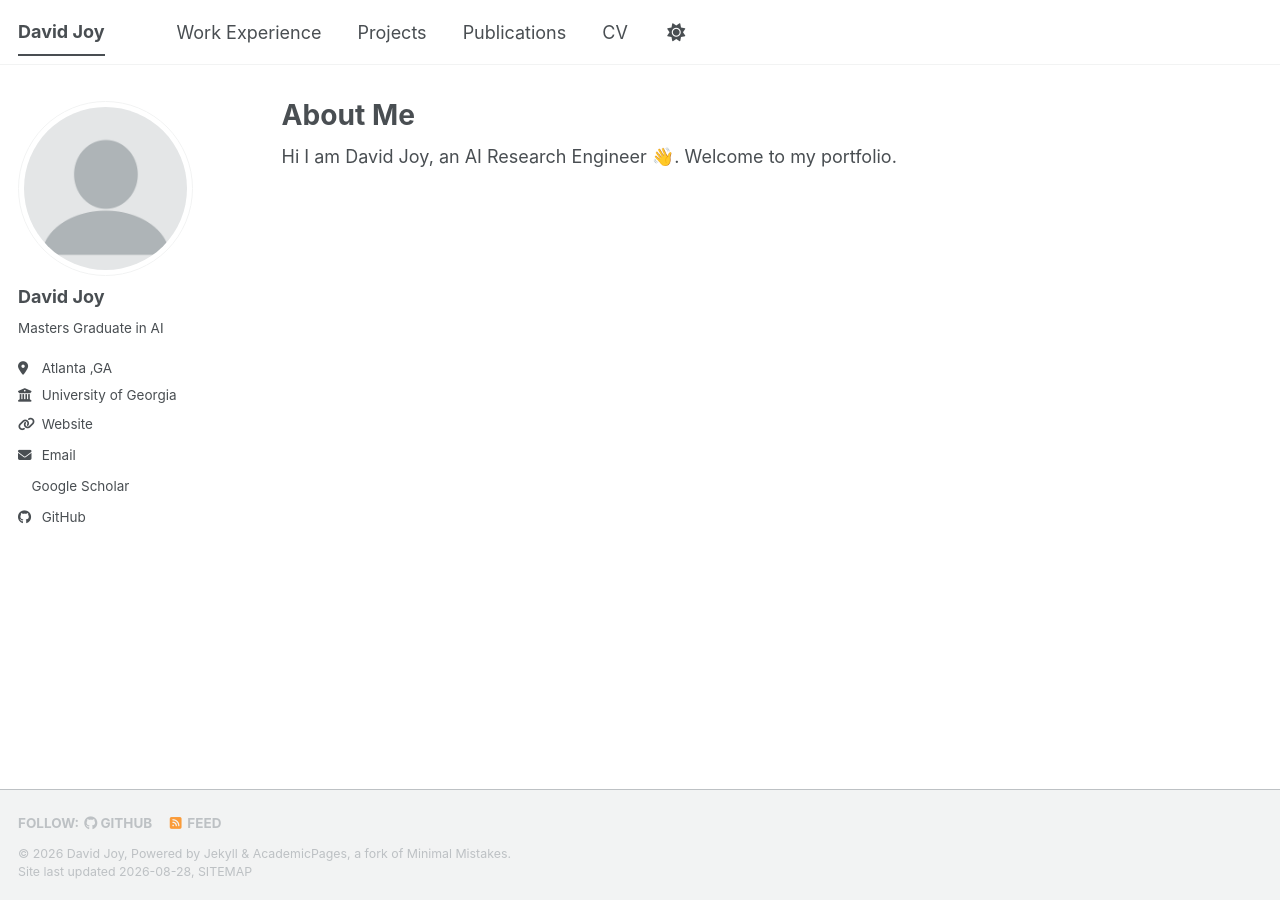
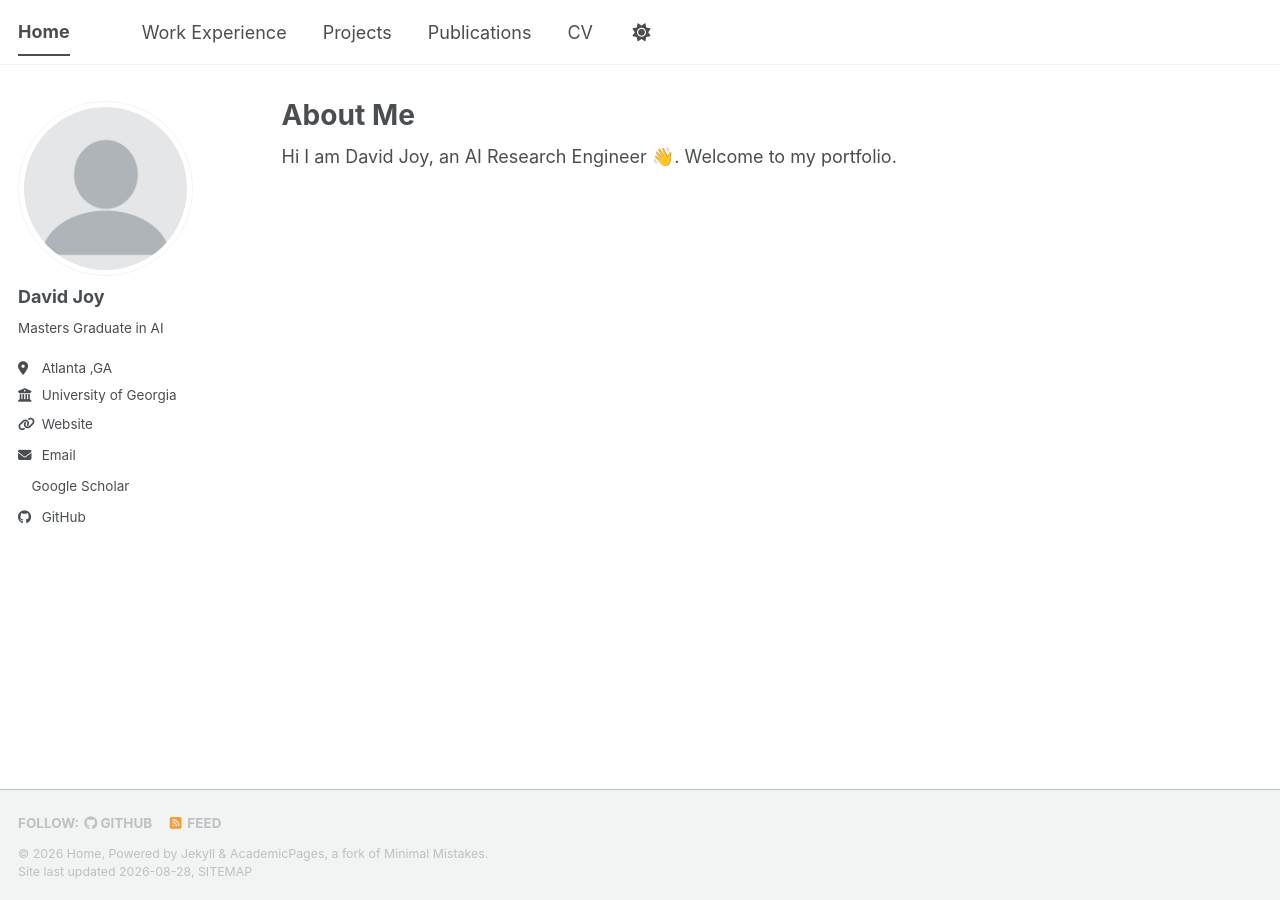
Before and after one commit to davidjoyme/davidjoyme.github.io, a Jekyll site: the page built from _pages/about.md, in a window 1280 px wide. Built offline with Jekyll 4.4.1, drawn with Linux system fonts in a browser that asks for light colours; a style sheet for code colours, icons or effects is not loaded.

```diff
--- a/_config.yml
+++ b/_config.yml
@@ -9,9 +9,9 @@
 # Basic Site Settings
 locale                   : "en-US"
 site_theme               : "default" # The available themes options are "default", "air", "sunrise", "mint", "dirt" and "contrast"
-title                    : "David Joy"
+title                    : "Home"
 title_separator          : "-"
-name                     : &name "David Joy"
+name                     : &name "Home"
 description              : &description "David Joy's Portfolio"   # Update this with a general description of your site, this is the default if not overridden by a page
 url                      : https://davidjoyme.github.io # The base hostname & protocol for your site e.g. "https://[your GitHub username].github.io",
                                                            # or if you already have some other page hosted on Github then use "https://[your GitHub username].github.io/[Your Repo Name]"
```
